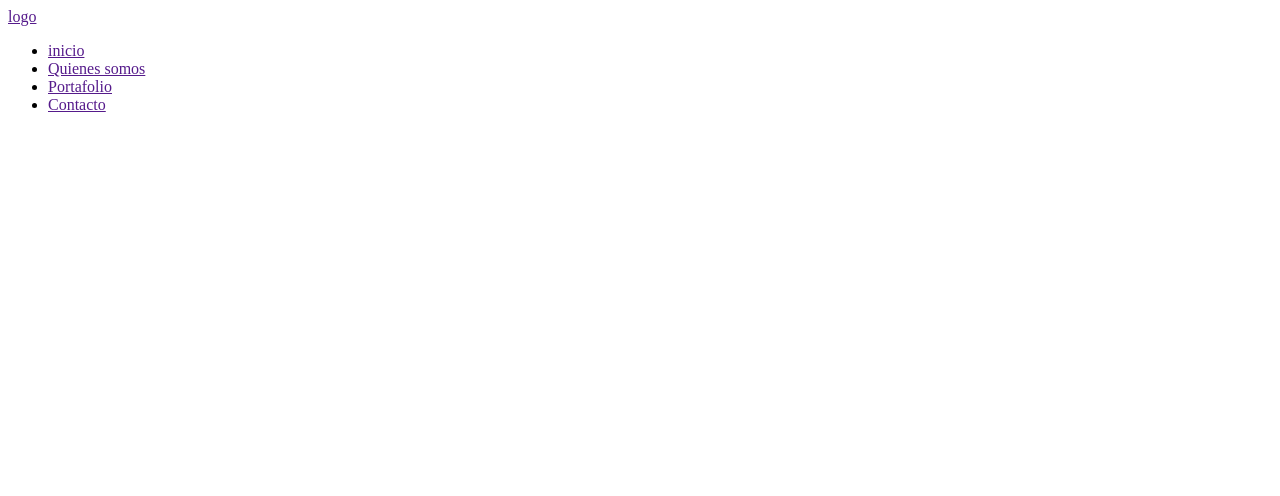
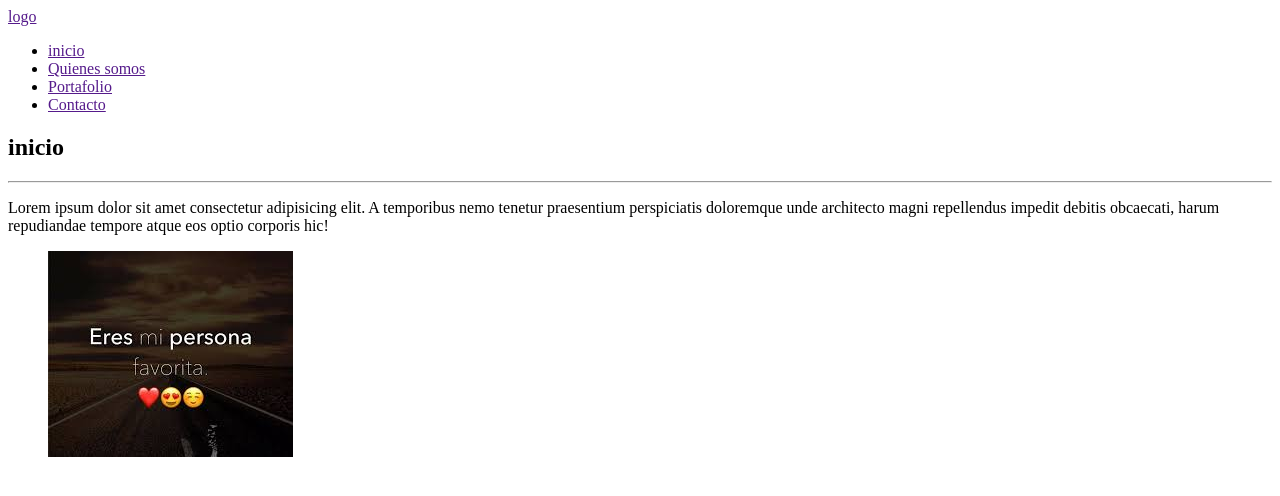
Before and after one commit to leono34/proyecto, a plain HTML site: page index.html in a window 1280 px wide. Drawn offline with Linux system fonts and the light colour scheme.

Commit message:
imagenes

```diff
--- a/index.html
+++ b/index.html
@@ -11,9 +11,6 @@
       <!--HEADER-->
       <header>
         <a href="">logo</a>
-      </header>
-      <!--MAIN-->
-      <main>
         <ul>
           <li>
             <a href="">inicio</a>
@@ -28,6 +25,29 @@
             <a href="">Contacto</a>
           </li>
         </ul>
+      </header>
+      <!--MAIN-->
+      <main>
+        <!--inicio-->
+        <section>
+          <h2>inicio</h2>
+          <hr>
+          <p>
+            Lorem ipsum dolor sit amet consectetur adipisicing elit. A
+            temporibus nemo tenetur praesentium perspiciatis doloremque unde
+            architecto magni repellendus impedit debitis obcaecati, harum
+            repudiandae tempore atque eos optio corporis hic!
+          </p>
+          <figure>
+              <img src="./imagenes/descarga.jpg" alt="">
+          </figure>
+        </section>
+        <!--quienes somos-->
+        <section></section>
+        <!--portafolio-->
+        <section></section>
+        <!--contacto-->
+        <section></section>
       </main>
       <!--FOOTER-->
       <footer></footer>
```
Also changed, not shown: imagenes/descarga.jpg (added).
